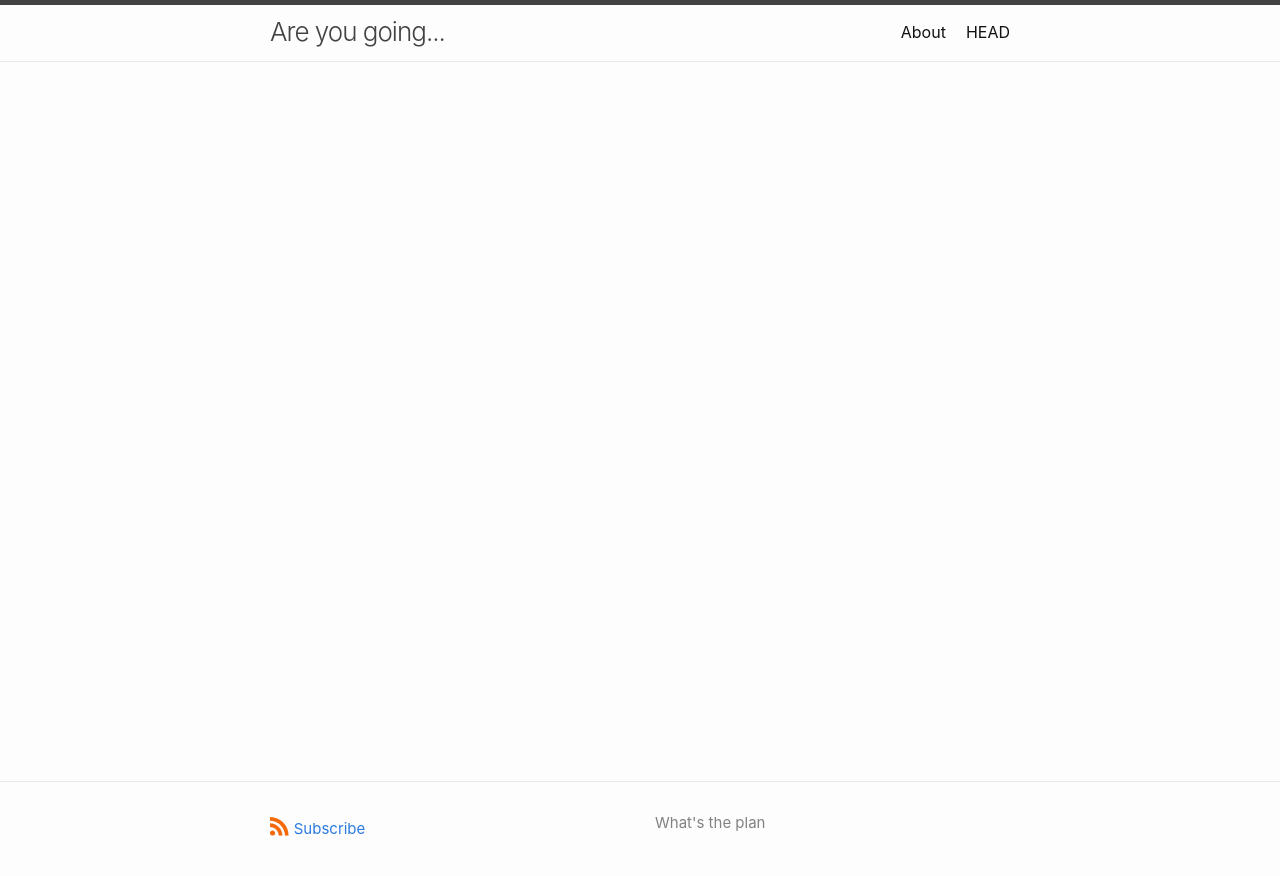
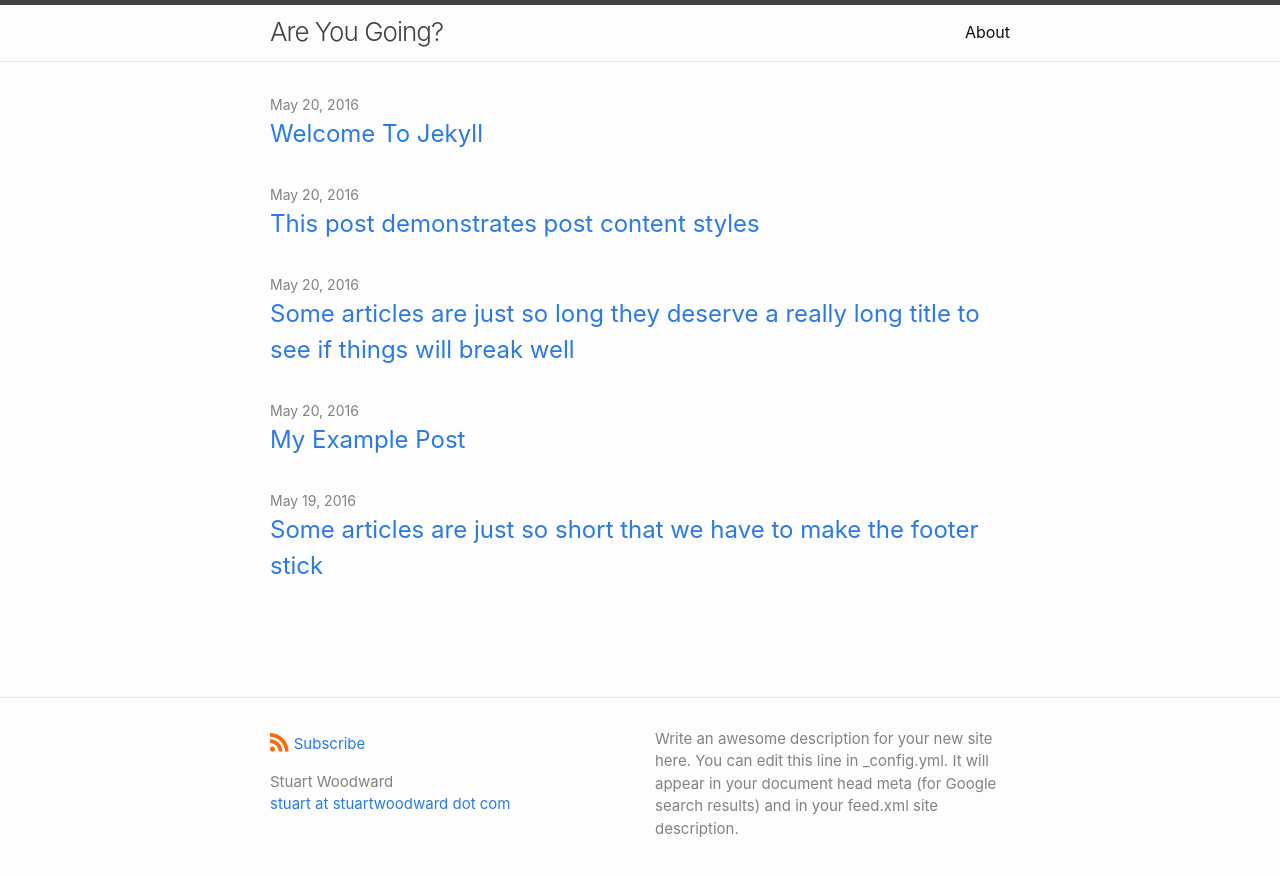
Before and after one commit to stuartcw/are_you_going, a Jekyll site: the page built from index.md, in a window 1280 px wide. Shown: the top 876 px of the page. Built offline with Jekyll 4.4.1, drawn with Linux system fonts in a browser that asks for light colours; part of the change alters nothing that is shown.

Commit message:
Update _config.yml
Use minima's config

```diff
--- a/_config.yml
+++ b/_config.yml
@@ -1,57 +1,72 @@
-# Site Settings
-title: Are you going...      # The title of your site
-description: What's the plan # A short description for your site
-url: https://stuartcw.github.io/are_you_going  # Your site URL
-baseurl: ""                  # Leave empty for the root of your repository
-author: Stuart Woodward      # Author name
+title: Are You Going?
+author:
+  name: Stuart Woodward
+  email: stuart at stuartwoodward dot com
 
-# Build Settings
-safe: true                   # Required for GitHub Pages
-lsi: false                   # Disable Latent Semantic Indexing (not supported by GitHub Pages)
-incremental: false           # Disable incremental builds (not supported by GitHub Pages)
-source: ./                   # Specify the root directory for your Jekyll site
-destination: ./_site         # Directory for the built site
+# The `>` after `description:` means to ignore line-breaks until next key.
+# If you want to omit the line-break after the end of text, use `>-` instead.
+description: >
+  Write an awesome description for your new site here. You can edit this line
+  in _config.yml. It will appear in your document head meta (for Google search
+  results) and in your feed.xml site description.
 
-# Markdown Processor (Kramdown) Settings
-markdown: kramdown           # Use Kramdown as the Markdown processor
-kramdown:
-  input: GFM                 # GitHub Flavored Markdown
-  math_engine: mathjax       # Use MathJax for rendering math
-  syntax_highlighter: rouge  # Syntax highlighting for code blocks
+# Build settings
 
-# Syntax Highlighter
-highlighter: rouge           # Use Rouge for syntax highlighting
+# If you clone the Minima repo and build locally, use this setting.
+# theme: minima
 
-# GitHub Gist Settings
-gist:
-  noscript: false            # Include a noscript fallback for Gists
+# As of November 2023, GitHub Pages still uses Minima 2.5.1 (https://pages.github.com/versions/).
+# If you want to use the latest Minima version on GitHub Pages, use the following setting and
+# add a line comment on "theme: minima" above.
+#remote_theme: jekyll/minima
 
-# Permalinks
-permalink: pretty            # Pretty URLs (e.g., /about/ instead of /about.html)
+plugins:
+  - jekyll-feed
+  - jekyll-seo-tag
 
-# Plugins (only whitelisted plugins work with GitHub Pages)
-plugins:
-  - jekyll-feed              # RSS feed generator
-  - jekyll-seo-tag           # Adds SEO tags to the site
+# Theme-specific settings
 
-# Exclusions
-exclude:
-  - node_modules             # Ignore node_modules directory
-  - vendor                   # Ignore vendor directory
+# If you want to link only specific pages in your header, use this and add the path to the pages
+# in order as they should show up.
+header_pages:
+  - about.md
 
-# Include (optional)
-include:
-  - README.md                # Include additional files in the build
+# Set to `true` to show excerpts on the homepage.
+#show_excerpts: false
 
-# Defaults for Posts
-defaults:
-  - scope:
-      path: ""               # Applies to all files
-      type: posts            # Only for posts
-    values:
-      layout: post           # Default layout for posts
-      comments: true         # Enable comments by default
+# Minima specific settings, which are only available from Minima 3.0 onward.
+minima:
+  # Minima skin selection.
+  # Available skins are:
+  # classic	           Default, light color scheme.
+  # dark	             Dark variant of the classic skin.
+  # auto	             Adaptive skin based on the default classic and dark skins.
+  # solarized-light	   Light variant of solarized color scheme.
+  # solarized-dark	   Dark variant of solarized color scheme.
+  # solarized	         Adaptive skin for solarized color scheme skins.
+  skin: classic
 
-# Pagination (optional)
-paginate: 5                  # Posts per page
-paginate_path: "/page:num/"  # Pagination URL format
+  # Minima date format.
+  # The default value is "%b %d, %Y" (e.g. Nov 14, 2023)
+  # Refer to https://shopify.github.io/liquid/filters/date/ if you want to customize this.
+  #date_format: "%b-%d-%Y"
+
+  # Generate social links in footer.
+  #social_links:
+  #  - { platform: devto,          user_url: "https://dev.to/jekyll" }
+  #  - { platform: dribbble,       user_url: "https://dribbble.com/jekyll" }
+  #  - { platform: facebook,       user_url: "https://www.facebook.com/jekyll" }
+  #  - { platform: flickr,         user_url: "https://www.flickr.com/photos/jekyll" }
+  #  - { platform: github,         user_url: "https://github.com/jekyll/minima" }
+  #  - { platform: gitlab,         user_url: "https://gitlab.com/jekyll" }
+  #  - { platform: google_scholar, user_url: "https://scholar.google.com/citations?user=qc6CJjYAAAAJ" }
+  #  - { platform: instagram,      user_url: "https://www.instagram.com/jekyll" }
+  #  - { platform: keybase,        user_url: "https://keybase.io/jekyll" }
+  #  - { platform: linkedin,       user_url: "https://www.linkedin.com/in/jekyll" }
+  #  - { platform: microdotblog,   user_url: "https://micro.blog/jekyll" }
+  #  - { platform: pinterest,      user_url: "https://www.pinterest.com/jekyll" }
+  #  - { platform: stackoverflow,  user_url: "https://stackoverflow.com/users/1234567/jekyll" }
+  #  - { platform: telegram,       user_url: "https://t.me/jekyll" }
+  #  - { platform: twitter,        user_url: "https://twitter.com/jekyllrb" }
+  #  - { platform: x,              user_url: "https://x.com/jekyllrb" }
+  #  - { platform: youtube,        user_url: "https://www.youtube.com/jekyll" }
```
